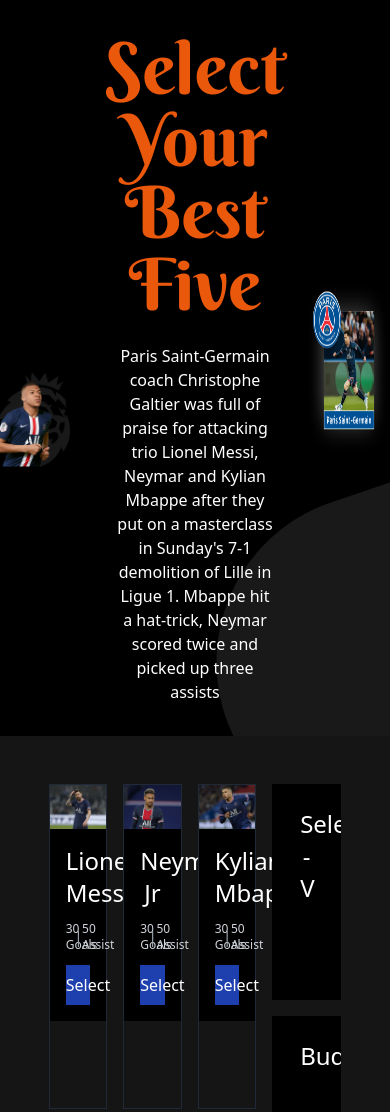
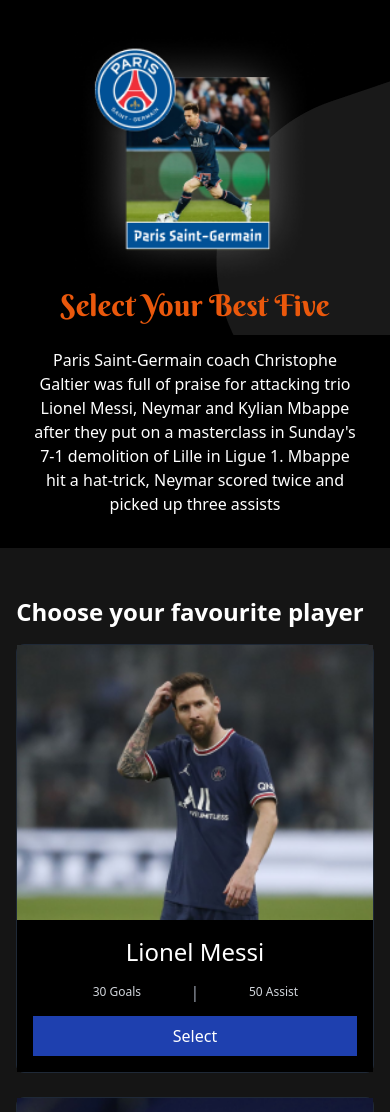
Before and after one commit to alamin516/best-five-player, a plain HTML site: page index.html in a window 390 px wide. Shown: the top 1112 px of the page. Drawn offline with nearby package versions, Linux system fonts and the light colour scheme.

Commit message:
Update some feature

```diff
--- a/css/style.css
+++ b/css/style.css
@@ -1,5 +1,5 @@
 header {
-    background-image: url(/images/Rectangle\ 57.png);
+    background-image: url(../images/Rectangle\ 57.png);
     background-position: right bottom;
     background-repeat: no-repeat;
     position: relative;
@@ -8,7 +8,7 @@ header {
 header::after {
     position: absolute;
     content: "";
-    background-image: url(/images/soccer-goal-top-png-8\ 4.png);
+    background-image: url(../images/soccer-goal-top-png-8\ 4.png);
     background-position: right bottom;
     background-repeat: no-repeat;
     right: 0;
@@ -31,19 +31,42 @@ footer {
     background: #151515;
 }
 
-.player-section {
+/* .player-section {
     width: 75%;
-}
+} */
 
-.single-palyer{
+/* .single-palyer{
     height: 324.6px;
-}
+} */
 
-.player-sidebar {
+/* .player-sidebar {
     width: 25%;
     overflow: hidden;
-}
+} */
 
 hr{
     background-color: #717171;
 }
+
+
+@media screen and (max-width: 480px) {
+    header {
+        background-image: url(../images/Rectangle\ 57.png);
+        background-position: right top;
+        background-repeat: no-repeat;
+        position: relative;
+    }
+
+    header::after {
+        position: absolute;
+        content: "";
+        background-image: url(../images/soccer-goal-top-png-8\ 4.png);
+        background-position: right top;
+        background-repeat: no-repeat;
+        right: 0;
+        top: 0;
+        width: 479px;
+        height: 335px;
+    }
+
+  }
--- a/index.html
+++ b/index.html
@@ -15,12 +15,17 @@
 <body>
     <header class="bg-black w-full py-8">
         <section class="flex items-center">
-            <div class="w-3/12 items-end">
-                <img class="header-left-img" src="/images/Group 12.png" alt="">
+            <div class="w-3/12 items-end hidden lg:block">
+                <img class="header-left-img" src="images/Group 12.png" alt="">
             </div>
-            <div class="w-8/12 text-center items-center">
+            <div class="lg:w-8/12 w-full text-center items-center z-10">
                 <div>
-                    <h1 class="text-7xl header-title text-orange-600">Select Your Best Five</h1>
+                    <div class="w-full block lg:hidden ">
+                        <div class="header-right ">
+                            <img class="w-60 h-64 mx-auto" src="images/Card-psg.png" alt="">
+                        </div>
+                    </div>
+                    <h1 class="lg:text-7xl text-3xl header-title text-orange-600">Select Your Best Five</h1>
                     <div class="text-right">
                         <img class="text-right inline " src="images/Line Marker.png" alt="">
                     </div>
@@ -33,20 +38,20 @@
                         assists</p>
                 </div>
             </div>
-            <div class="w-3/12">
+            <div class="w-3/12 hidden lg:block">
                 <div class="header-right">
-                    <img class="w-40 h-44" src="/images/Card-psg.png" alt="">
-
+                    <img class="w-40 h-44" src="images/Card-psg.png" alt="">
                 </div>
             </div>
 
         </section>
     </header>
     <main>
-        <section class="w-9/12 mx-auto pb-12">
-            <div class="flex gap-4 py-12">
-                <div class="player-section grid grid-cols-3 gap-4">
-                    <div class="single-palyer text-white border border-gray-800">
+        <section class="lg:w-9/12 w-11/12 mx-auto py-12">
+            <h2 class="text-2xl text-white font-bold pb-4">Choose your favourite player</h2>
+            <div class="lg:flex gap-6">
+                <div class="player-section grid lg:grid-cols-3 grid-cols-1 gap-6 w-full lg:mb-0 mb-10">
+                    <div class="single-palyer rounded-lg text-white border border-gray-800">
                         <img class="w-full" src="images/Rectangle 144.png" alt="">
                         <div class="p-4 text-center bg-black">
                             <h3 class="player-name text-center text-2xl mb-3">Lionel Messi</h3>
@@ -62,7 +67,7 @@
                             <button onclick="selectPlayer(this)" class="btn bg-blue-800 py-2 select-btn cursor-pointer w-full" >Select</button>
                         </div>
                     </div>
-                    <div class="single-palyer text-white border border-gray-800">
+                    <div class="single-palyer rounded-lg text-white border border-gray-800">
                         <img class="w-full" src="images/Rectangle 144 (1).png" alt="">
                         <div class="p-4 text-center bg-black">
                             <h3 class="player-name text-center text-2xl mb-3">Neymar Jr</h3>
@@ -78,7 +83,7 @@
                             <button onclick="selectPlayer(this)" class="btn bg-blue-800 py-2 select-btn cursor-pointer w-full" >Select</button>
                         </div>
                     </div>
-                    <div class="single-palyer text-white border border-gray-800">
+                    <div class="single-palyer rounded-lg text-white border border-gray-800">
                         <img class="w-full" src="images/Rectangle 144 (2).png" alt="">
                         <div class="p-4 text-center bg-black">
                             <h3 class="player-name text-center text-2xl mb-3">Kylian Mbappé</h3>
@@ -94,7 +99,7 @@
                             <button onclick="selectPlayer(this)" class="btn bg-blue-800 py-2 select-btn cursor-pointer w-full">Select</button>
                         </div>
                     </div>
-                    <div class="single-palyer text-white border border-gray-800">
+                    <div class="single-palyer rounded-lg text-white border border-gray-800">
                         <img class="w-full" src="images/Rectangle 144 (3).png" alt="">
                         <div class="p-4 text-center bg-black">
                             <h3 class="player-name text-center text-2xl mb-3">Vítor Machado</h3>
@@ -110,7 +115,7 @@
                             <button onclick="selectPlayer(this)" class="btn bg-blue-800 py-2 select-btn cursor-pointer w-full" >Select</button>
                         </div>
                     </div>
-                    <div class="single-palyer text-white border border-gray-800">
+                    <div class="single-palyer rounded-lg text-white border border-gray-800">
                         <img class="w-full" src="images/Rectangle 144 (4).png" alt="">
                         <div class="p-4 text-center bg-black">
                             <h3 class="player-name text-center text-2xl mb-3">Sergio Ramos</h3>
@@ -126,7 +131,7 @@
                             <button onclick="selectPlayer(this)" class="btn bg-blue-800 py-2 select-btn cursor-pointer w-full" >Select</button>
                         </div>
                     </div>
-                    <div class="single-palyer text-white border border-gray-800">
+                    <div class="single-palyer rounded-lg text-white border border-gray-800">
                         <img class="w-full" src="images/Rectangle 144 (5).png" alt="">
                         <div class="p-4 text-center bg-black">
                             <h3 class="player-name text-center text-2xl mb-3">Renato Sanches</h3>
@@ -143,8 +148,8 @@
                         </div>
                     </div>
                 </div>
-                <div class="player-sidebar text-white grid grid-cols-1  gap-4">
-                    <div class="bg-black w-full py-6 px-7 h-auto">
+                <div class="player-sidebar text-white grid grid-cols-1 gap-4">
+                    <div class="bg-black w-full py-6 px-7 ">
                         <div class="text-center">
                             <h1 class="text-2xl ">Selected - V</h1>
                             <img class="inline" src="images/Ureg-Ureg Marker.png" alt="">
--- a/js/app.js
+++ b/js/app.js
@@ -16,10 +16,11 @@ function playerAdded(){
 }
 
 function selectPlayer(addPlayer){
-    const playerName = addPlayer.parentNode.children[0].innerText;
+    const playerName = addPlayer.parentNode.children[0].innerText
+    console.log(playerName)
     if(selectedName.length < 5){
         selectedName.push(playerName);
-        addPlayer.disabled.true;
+        addPlayer.disabled = true;
     }
     else{
         alert("Sorry! You can't add more then 5");
```
